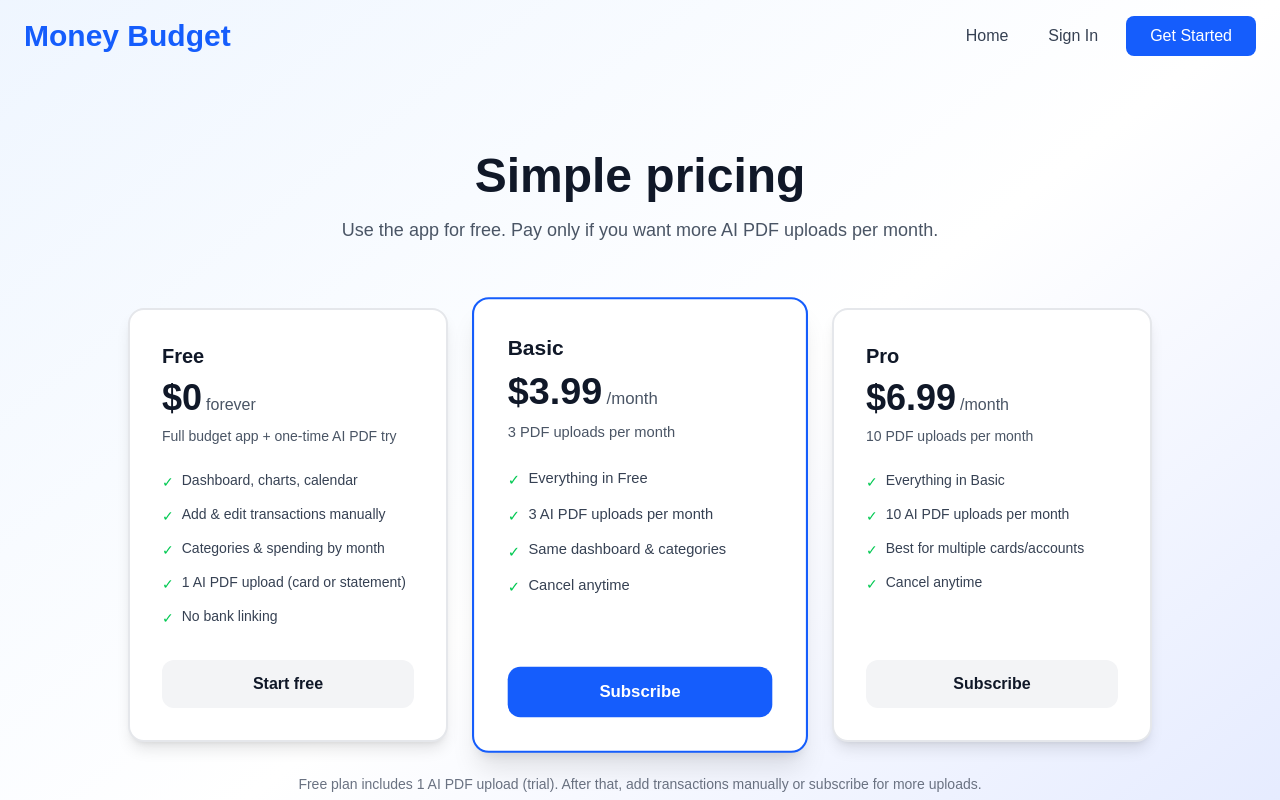
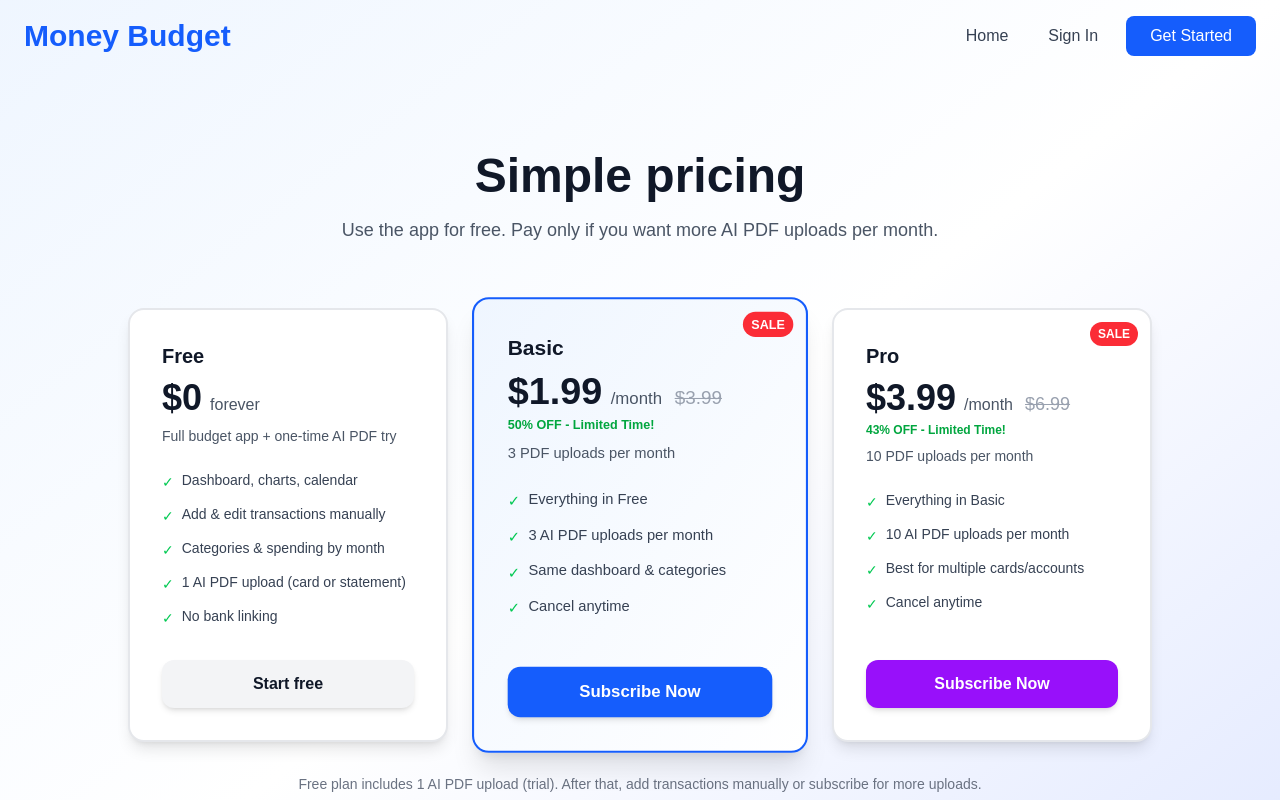
Before and after one commit to hanseulLee1127/Money-budget, a Next.js app: page /pricing in a window 1280 px wide. Shown: the top 800 px of the page. Built offline with nearby package versions, Linux system fonts and the light colour scheme; no server answers.

Commit message:
changed prices

```diff
--- a/src/app/pricing/page.tsx
+++ b/src/app/pricing/page.tsx
@@ -26,10 +26,12 @@ const PLANS = [
     href: '/signup',
     planId: null as string | null,
     highlighted: false,
+    originalPrice: null,
   },
   {
     name: 'Basic',
-    price: '$3.99',
+    price: '$1.99',
+    originalPrice: '$3.99',
     period: '/month',
     description: '3 PDF uploads per month',
     features: [
@@ -38,14 +40,17 @@ const PLANS = [
       'Same dashboard & categories',
       'Cancel anytime',
     ],
-    cta: 'Subscribe',
+    cta: 'Subscribe Now',
     href: '/signup?plan=basic',
     planId: 'basic' as string | null,
     highlighted: true,
+    sale: true,
+    discount: '50% OFF',
   },
   {
     name: 'Pro',
-    price: '$6.99',
+    price: '$3.99',
+    originalPrice: '$6.99',
     period: '/month',
     description: '10 PDF uploads per month',
     features: [
@@ -54,10 +59,12 @@ const PLANS = [
       'Best for multiple cards/accounts',
       'Cancel anytime',
     ],
-    cta: 'Subscribe',
+    cta: 'Subscribe Now',
     href: '/signup?plan=pro',
     planId: 'pro' as string | null,
     highlighted: false,
+    sale: true,
+    discount: '43% OFF',
   },
 ];
 
@@ -154,17 +161,30 @@ export default function PricingPage() {
           {PLANS.map((plan) => (
             <div
               key={plan.name}
-              className={`rounded-2xl border-2 p-6 sm:p-8 flex flex-col ${
+              className={`rounded-2xl border-2 p-6 sm:p-8 flex flex-col relative overflow-hidden ${
                 plan.highlighted
-                  ? 'border-blue-600 bg-white shadow-xl scale-105 z-10'
+                  ? 'border-blue-600 bg-gradient-to-br from-blue-50 to-white shadow-xl scale-105 z-10'
                   : 'border-gray-200 bg-white shadow-lg'
               }`}
             >
+              {plan.sale && (
+                <div className="absolute top-3 right-3 bg-red-500 text-white text-xs font-bold px-2 py-1 rounded-full z-10">
+                  SALE
+                </div>
+              )}
               <div className="mb-6">
                 <h2 className="text-xl font-bold text-gray-900">{plan.name}</h2>
-                <div className="mt-2 flex items-baseline gap-1">
-                  <span className="text-3xl sm:text-4xl font-bold text-gray-900">{plan.price}</span>
-                  <span className="text-gray-600">{plan.period}</span>
+                <div className="mt-2">
+                  <div className="flex items-baseline gap-2">
+                    <span className="text-3xl sm:text-4xl font-bold text-gray-900">{plan.price}</span>
+                    <span className="text-gray-600">{plan.period}</span>
+                    {plan.originalPrice && (
+                      <span className="text-lg text-gray-400 line-through ml-1">{plan.originalPrice}</span>
+                    )}
+                  </div>
+                  {plan.sale && plan.discount && (
+                    <p className="text-xs text-green-600 font-semibold mt-1">{plan.discount} - Limited Time!</p>
+                  )}
                 </div>
                 <p className="mt-2 text-sm text-gray-600">{plan.description}</p>
               </div>
@@ -181,10 +201,12 @@ export default function PricingPage() {
                   <button
                     onClick={() => startCheckout(plan.planId!)}
                     disabled={!!checkoutLoading}
-                    className={`block w-full py-3 px-4 text-center font-semibold rounded-xl transition ${
+                    className={`block w-full py-3 px-4 text-center font-semibold rounded-xl transition shadow-md ${
                       plan.highlighted
                         ? 'bg-blue-600 text-white hover:bg-blue-700'
-                        : 'bg-gray-100 text-gray-900 hover:bg-gray-200'
+                        : plan.sale
+                          ? 'bg-purple-600 text-white hover:bg-purple-700'
+                          : 'bg-gray-100 text-gray-900 hover:bg-gray-200'
                     } disabled:opacity-50`}
                   >
                     {checkoutLoading === plan.planId ? 'Redirecting...' : plan.cta}
@@ -192,10 +214,12 @@ export default function PricingPage() {
                 ) : (
                   <Link
                     href={plan.planId ? `${plan.href}` : plan.href}
-                    className={`block w-full py-3 px-4 text-center font-semibold rounded-xl transition ${
+                    className={`block w-full py-3 px-4 text-center font-semibold rounded-xl transition shadow-md ${
                       plan.highlighted
                         ? 'bg-blue-600 text-white hover:bg-blue-700'
-                        : 'bg-gray-100 text-gray-900 hover:bg-gray-200'
+                        : plan.sale
+                          ? 'bg-purple-600 text-white hover:bg-purple-700'
+                          : 'bg-gray-100 text-gray-900 hover:bg-gray-200'
                     }`}
                   >
                     {plan.cta}
--- a/src/app/upload/page.tsx
+++ b/src/app/upload/page.tsx
@@ -248,7 +248,7 @@ export default function UploadPage() {
                 <>
                   <h3 className="text-xl font-semibold text-gray-900 mb-2">PDF upload limit reached</h3>
                   <p className="text-gray-600 mb-6">
-                    Subscribe to upload more PDFs (credit card or debit card transaction history). Free trial: 1 upload. Plans: $3.99/month (3 uploads) or $6.99/month (10 uploads).
+                    Subscribe to upload more PDFs (credit card or debit card transaction history). Free trial: 1 upload. Plans: $1.99/month (3 uploads) or $3.99/month (10 uploads) - Limited time sale!
                   </p>
                   <UpgradePlans onClose={() => router.push('/dashboard')} />
                 </>
--- a/src/components/SubscriptionModal.tsx
+++ b/src/components/SubscriptionModal.tsx
@@ -12,8 +12,8 @@ interface SubscriptionModalProps {
 
 const PLAN_LABELS: Record<NonNullable<SubscriptionPlan>, string> = {
   trial: 'Free (trial)',
-  basic: 'Basic — $3.99/month',
-  pro: 'Pro — $6.99/month',
+  basic: 'Basic — $1.99/month',
+  pro: 'Pro — $3.99/month',
 };
 
 export default function SubscriptionModal({ onClose }: SubscriptionModalProps) {
--- a/src/components/UpgradePlans.tsx
+++ b/src/components/UpgradePlans.tsx
@@ -55,27 +55,47 @@ export default function UpgradePlans({ onClose, upgradeFromPlan }: UpgradePlansP
     <div className="space-y-4">
       <div className={showOnlyPro ? '' : 'grid sm:grid-cols-2 gap-4'}>
         {!showOnlyPro && (
-          <div className="border border-gray-200 rounded-xl p-6 bg-white">
-            <h4 className="font-semibold text-gray-900 mb-1">Basic — $3.99/month</h4>
+          <div className="border-2 border-blue-500 rounded-xl p-6 bg-gradient-to-br from-blue-50 to-white relative overflow-hidden">
+            <div className="absolute top-3 right-3 bg-red-500 text-white text-xs font-bold px-2 py-1 rounded-full">
+              SALE
+            </div>
+            <h4 className="font-semibold text-gray-900 mb-2">Basic Plan</h4>
+            <div className="mb-3">
+              <div className="flex items-center gap-3 mb-1">
+                <span className="text-2xl font-bold text-blue-600">$1.99<span className="text-sm font-normal text-gray-600">/month</span></span>
+                <span className="text-lg text-gray-400 line-through">$3.99</span>
+              </div>
+              <p className="text-xs text-green-600 font-semibold">50% OFF - Limited Time!</p>
+            </div>
             <p className="text-sm text-gray-600 mb-4">3 PDF uploads per month</p>
             <button
               onClick={() => PRICE_BASIC && handleSubscribe(PRICE_BASIC, 'basic')}
               disabled={!PRICE_BASIC || loading !== null}
-              className="w-full py-2 px-4 bg-blue-600 text-white rounded-lg hover:bg-blue-700 disabled:opacity-50"
+              className="w-full py-2.5 px-4 bg-blue-600 text-white font-semibold rounded-lg hover:bg-blue-700 disabled:opacity-50 transition shadow-md"
             >
-              {loading === 'basic' ? 'Redirecting...' : 'Subscribe'}
+              {loading === 'basic' ? 'Redirecting...' : 'Subscribe Now'}
             </button>
           </div>
         )}
-        <div className="border border-gray-200 rounded-xl p-6 bg-white">
-          <h4 className="font-semibold text-gray-900 mb-1">Pro — $6.99/month</h4>
+        <div className="border-2 border-purple-500 rounded-xl p-6 bg-gradient-to-br from-purple-50 to-white relative overflow-hidden">
+          <div className="absolute top-3 right-3 bg-red-500 text-white text-xs font-bold px-2 py-1 rounded-full">
+            SALE
+          </div>
+          <h4 className="font-semibold text-gray-900 mb-2">Pro Plan</h4>
+          <div className="mb-3">
+            <div className="flex items-center gap-3 mb-1">
+              <span className="text-2xl font-bold text-purple-600">$3.99<span className="text-sm font-normal text-gray-600">/month</span></span>
+              <span className="text-lg text-gray-400 line-through">$6.99</span>
+            </div>
+            <p className="text-xs text-green-600 font-semibold">43% OFF - Limited Time!</p>
+          </div>
           <p className="text-sm text-gray-600 mb-4">10 PDF uploads per month</p>
           <button
             onClick={() => PRICE_PRO && handleSubscribe(PRICE_PRO, 'pro')}
             disabled={!PRICE_PRO || loading !== null}
-            className="w-full py-2 px-4 bg-blue-600 text-white rounded-lg hover:bg-blue-700 disabled:opacity-50"
+            className="w-full py-2.5 px-4 bg-purple-600 text-white font-semibold rounded-lg hover:bg-purple-700 disabled:opacity-50 transition shadow-md"
           >
-            {loading === 'pro' ? 'Redirecting...' : showOnlyPro ? 'Upgrade to Pro' : 'Subscribe'}
+            {loading === 'pro' ? 'Redirecting...' : showOnlyPro ? 'Upgrade to Pro' : 'Subscribe Now'}
           </button>
         </div>
       </div>
--- a/src/types/index.ts
+++ b/src/types/index.ts
@@ -72,7 +72,7 @@ export interface Insight {
   createdAt: Date;
 }
 
-// 구독 플랜: trial(1회 무료) | basic(3.99/3회) | pro($6.99/10회)
+// 구독 플랜: trial(1회 무료) | basic(1.99/3회) | pro($3.99/10회)
 export type SubscriptionPlan = 'trial' | 'basic' | 'pro' | null;
 
 export interface SubscriptionState {
```
